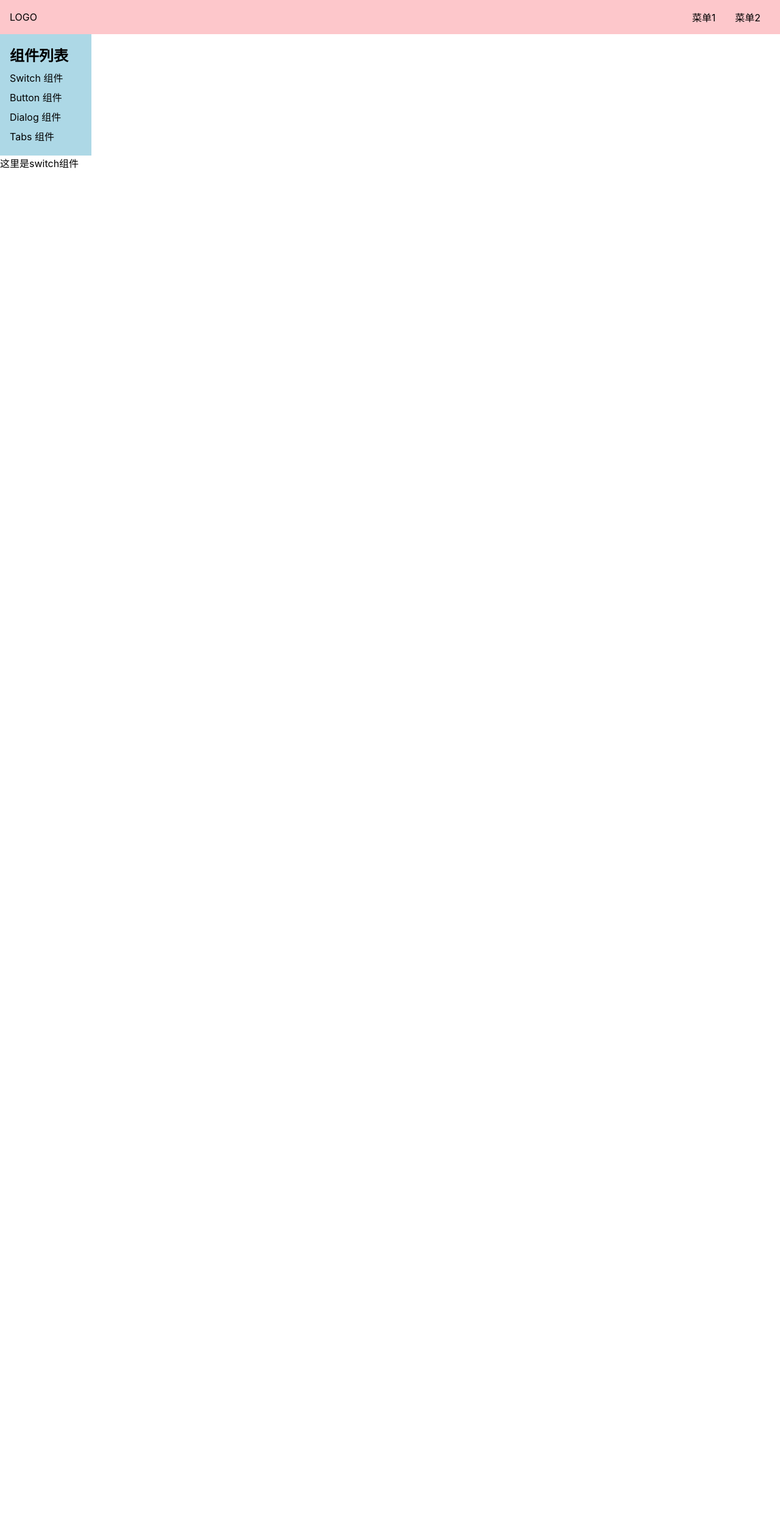
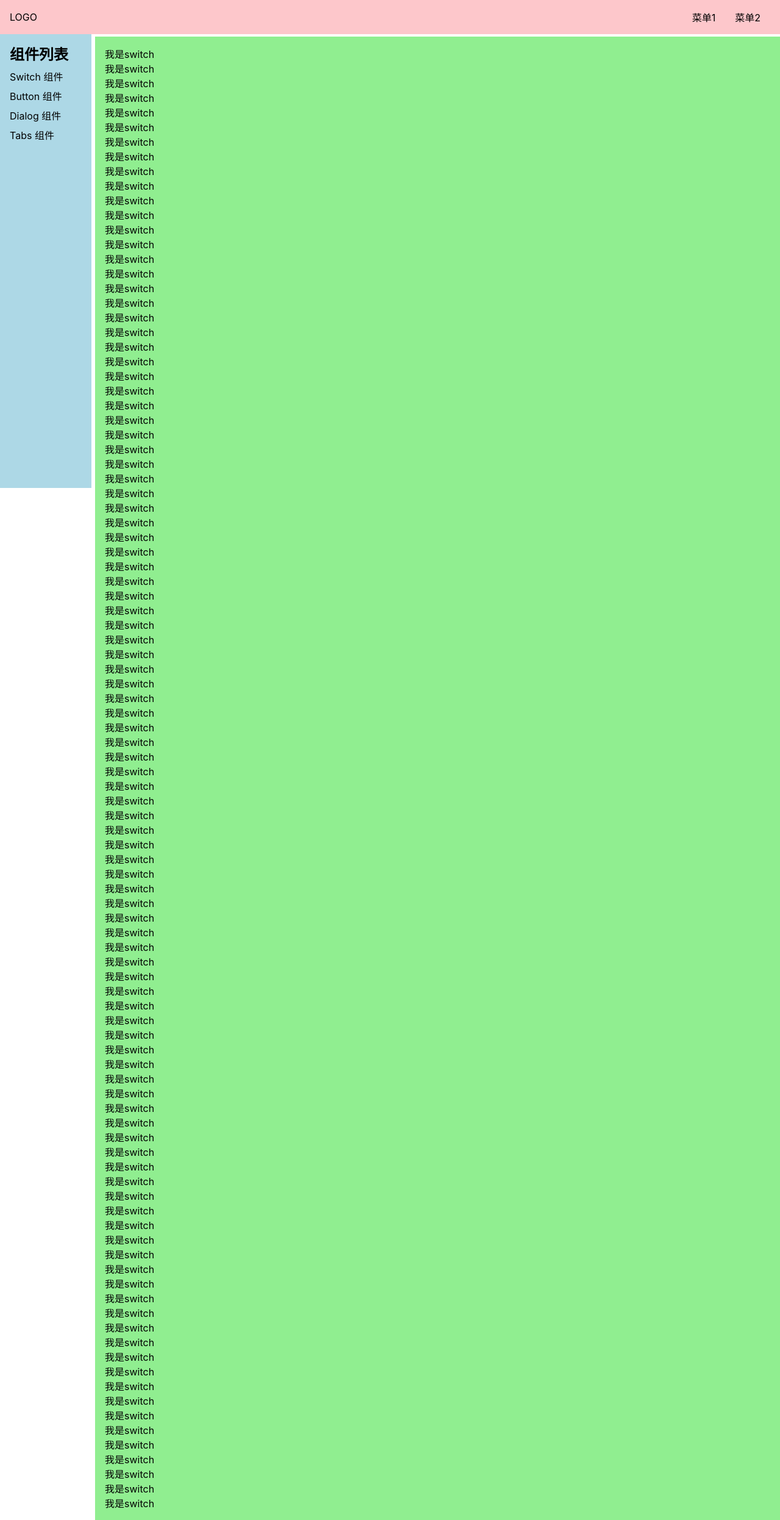
Before and after one commit to Seanlau01/gulu-ui-2, a Vue app: page /#/doc/switch in a window 1280 px wide. Shown: the whole page at 61% size. Before the commit the page ends 800 px from the top, so only its background shows below. Built offline with nearby package versions, Linux system fonts and the light colour scheme.

Commit message:
整体布局css

```diff
--- a/src/components/SwitchDemo.vue
+++ b/src/components/SwitchDemo.vue
@@ -1,5 +1,104 @@
 <template>
     <div>
-        这里是switch组件
+       <p>我是switch</p>
+       <p>我是switch</p>
+       <p>我是switch</p>
+       <p>我是switch</p>
+       <p>我是switch</p>
+       <p>我是switch</p>
+       <p>我是switch</p>
+       <p>我是switch</p>
+       <p>我是switch</p>
+       <p>我是switch</p>
+       <p>我是switch</p>
+       <p>我是switch</p>
+       <p>我是switch</p>
+       <p>我是switch</p>
+       <p>我是switch</p>
+       <p>我是switch</p>
+       <p>我是switch</p>
+       <p>我是switch</p>
+       <p>我是switch</p>
+       <p>我是switch</p>
+       <p>我是switch</p>
+       <p>我是switch</p>
+       <p>我是switch</p>
+       <p>我是switch</p>
+       <p>我是switch</p>
+       <p>我是switch</p>
+       <p>我是switch</p>
+       <p>我是switch</p>
+       <p>我是switch</p>
+       <p>我是switch</p>
+       <p>我是switch</p>
+       <p>我是switch</p>
+       <p>我是switch</p>
+       <p>我是switch</p>
+       <p>我是switch</p>
+       <p>我是switch</p>
+       <p>我是switch</p>
+       <p>我是switch</p>
+       <p>我是switch</p>
+       <p>我是switch</p>
+       <p>我是switch</p>
+       <p>我是switch</p>
+       <p>我是switch</p>
+       <p>我是switch</p>
+       <p>我是switch</p>
+       <p>我是switch</p>
+       <p>我是switch</p>
+       <p>我是switch</p>
+       <p>我是switch</p>
+       <p>我是switch</p>
+       <p>我是switch</p>
+       <p>我是switch</p>
+       <p>我是switch</p>
+       <p>我是switch</p>
+       <p>我是switch</p>
+       <p>我是switch</p>
+       <p>我是switch</p>
+       <p>我是switch</p>
+       <p>我是switch</p>
+       <p>我是switch</p>
+       <p>我是switch</p>
+       <p>我是switch</p>
+       <p>我是switch</p>
+       <p>我是switch</p>
+       <p>我是switch</p>
+       <p>我是switch</p>
+       <p>我是switch</p>
+       <p>我是switch</p>
+       <p>我是switch</p>
+       <p>我是switch</p>
+       <p>我是switch</p>
+       <p>我是switch</p>
+       <p>我是switch</p>
+       <p>我是switch</p>
+       <p>我是switch</p>
+       <p>我是switch</p>
+       <p>我是switch</p>
+       <p>我是switch</p>
+       <p>我是switch</p>
+       <p>我是switch</p>
+       <p>我是switch</p>
+       <p>我是switch</p>
+       <p>我是switch</p>
+       <p>我是switch</p>
+       <p>我是switch</p>
+       <p>我是switch</p>
+       <p>我是switch</p>
+       <p>我是switch</p>
+       <p>我是switch</p>
+       <p>我是switch</p>
+       <p>我是switch</p>
+       <p>我是switch</p>
+       <p>我是switch</p>
+       <p>我是switch</p>
+       <p>我是switch</p>
+       <p>我是switch</p>
+       <p>我是switch</p>
+       <p>我是switch</p>
+       <p>我是switch</p>
+       <p>我是switch</p>
     </div>
 </template>
--- a/src/components/Topnav.vue
+++ b/src/components/Topnav.vue
@@ -22,7 +22,10 @@
     .topnav{
         background:#FDC7CB;
         padding:16px;
-        position:relative;
+        position:fixed;
+        top:0;
+        left:0;
+        width:100%;
         z-index:10;
         display:flex;
         justify-content: center;
--- a/src/index.scss
+++ b/src/index.scss
@@ -10,7 +10,7 @@
   text-decoration:none;
   color:inherit;
   a:hover{
-    border-bottom:1px solid black;
+    border-bottom:2px solid black;
     cursor:pointer;
   }
 }
--- a/src/views/Doc.vue
+++ b/src/views/Doc.vue
@@ -1,6 +1,6 @@
 <template>
-    <div>
-        <Topnav/>
+    <div class="layout">
+        <Topnav class="nav"/>
         <div class="content">
             <aside v-if="menuVisible">
             <h2>组件列表</h2>
@@ -38,11 +38,42 @@
 }
 </script>
 <style lang="scss" scoped>
+.layout{
+    display:flex;
+    flex-direction: column;
+    height:100vh;
+    .nav{
+        flex-shrink:0;
+    }
+    .content{
+        flex-grow:1;
+        padding-top:60px;
+        padding-left:156px;
+        @media(max-width:500px){
+            padding-left:0;
+        }
+    }
+}
+.content{
+    display:flex;
     aside{
+        flex-shrink:0;
+    }
+    main{
+        flex-grow:1;
+        padding:16px;
+        background:lightgreen;
+    }
+}
+   aside{
         background:lightblue;
         width:150px;
         padding:16px;
-
+        position:fixed;
+        top:0;
+        left:0;
+        padding-top:70px;
+        height:100%;
         h2{
             margin-bottom:4px;
         }
@@ -51,13 +82,9 @@
                 padding:4px 0;
             }
         }
-        @media(max-width:500px){
-            aside{
-        position:fixed;
-        top:0;
-        left:0;
-        padding-top:70px;
-            }
+        main{
+            overflow:auto;
         }
-    }
+
+        }
 </style>
```
